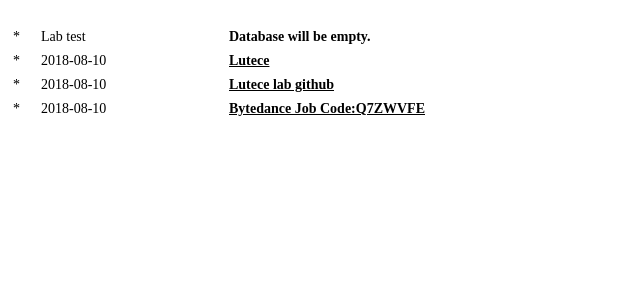
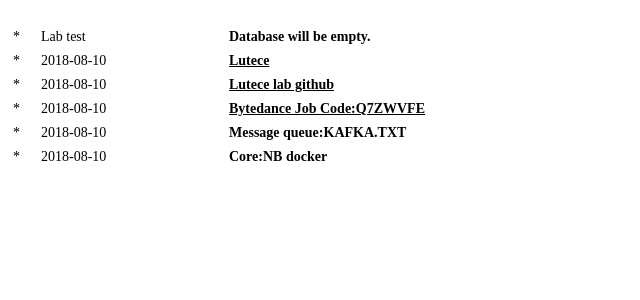
Before and after one commit to qscqesze/lab, a Django app: template templates/news.html in a window 1280 px wide. Shown: the top 300 px of the page, without its empty margins (0-640 px from the left). Run offline with Django 3.2, Linux system fonts and the light colour scheme; the template is opened without the code that fills it, so the values that code supplies are empty.

Commit message:
update kafka

```diff
--- a/templates/news.html
+++ b/templates/news.html
@@ -37,6 +37,16 @@
 	<td width="20">*</td>
 	<td width="180">2018-08-10</td>
 	<td><a href="https://job.bytedance.com/campus/" target="_blank"><strong><B>Bytedance Job Code:Q7ZWVFE</B></strong></a></td>
+
+	<tr>
+	<td width="20">*</td>
+	<td width="180">2018-08-10</td>
+	<td><strong><B>Message queue:KAFKA.TXT</B></strong></a></td>
+
+		<tr>
+	<td width="20">*</td>
+	<td width="180">2018-08-10</td>
+	<td><strong><B>Core:NB docker</B></strong></a></td>
 </tr>
 </table>
 
```
Also changed, not shown: test/write_kafka.py (added, +24 -0 lines), kafka/submission.txt (added).
